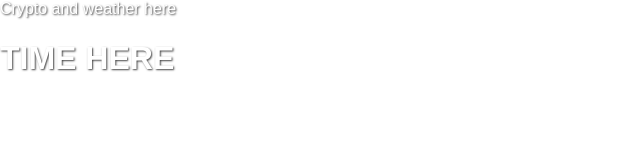
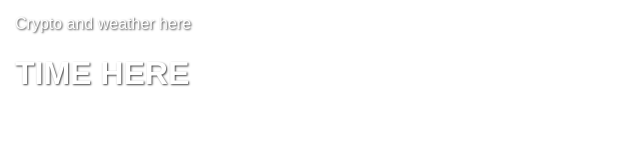
Before and after one commit to EKATENTA/EPHKAT403_BCL2401_GroupC_Ephenia-Katenta_JSL09-main, a website built with Vite: page Project Rejection/index.html in a window 1280 px wide. Shown: the whole page, without its empty margins (0-640 px from the left). Built offline with nearby package versions, Linux system fonts and the light colour scheme; no server answers.

Commit message:
adding new css style

```diff
--- a/Project Rejection/index.css
+++ b/Project Rejection/index.css
@@ -1,9 +1,7 @@
-html, body {
+body {
     margin: 0;
-    padding: 0;
-}
-
-body {
+    padding: 15px;
+    box-sizing :border-box;
     background: no-repeat center center fixed;
     -webkit-background-size: cover;
     -moz-background-size: cover;
```
